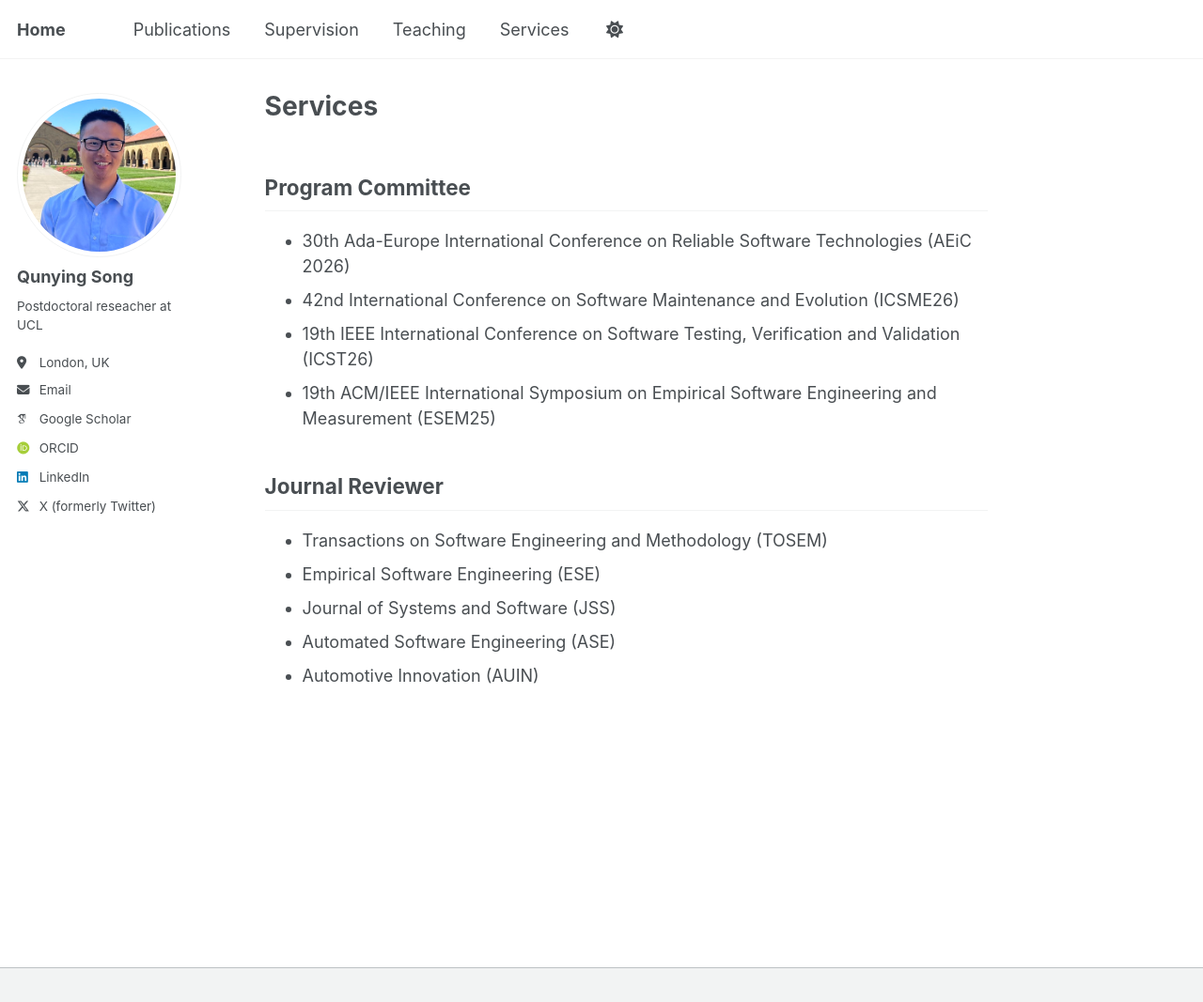
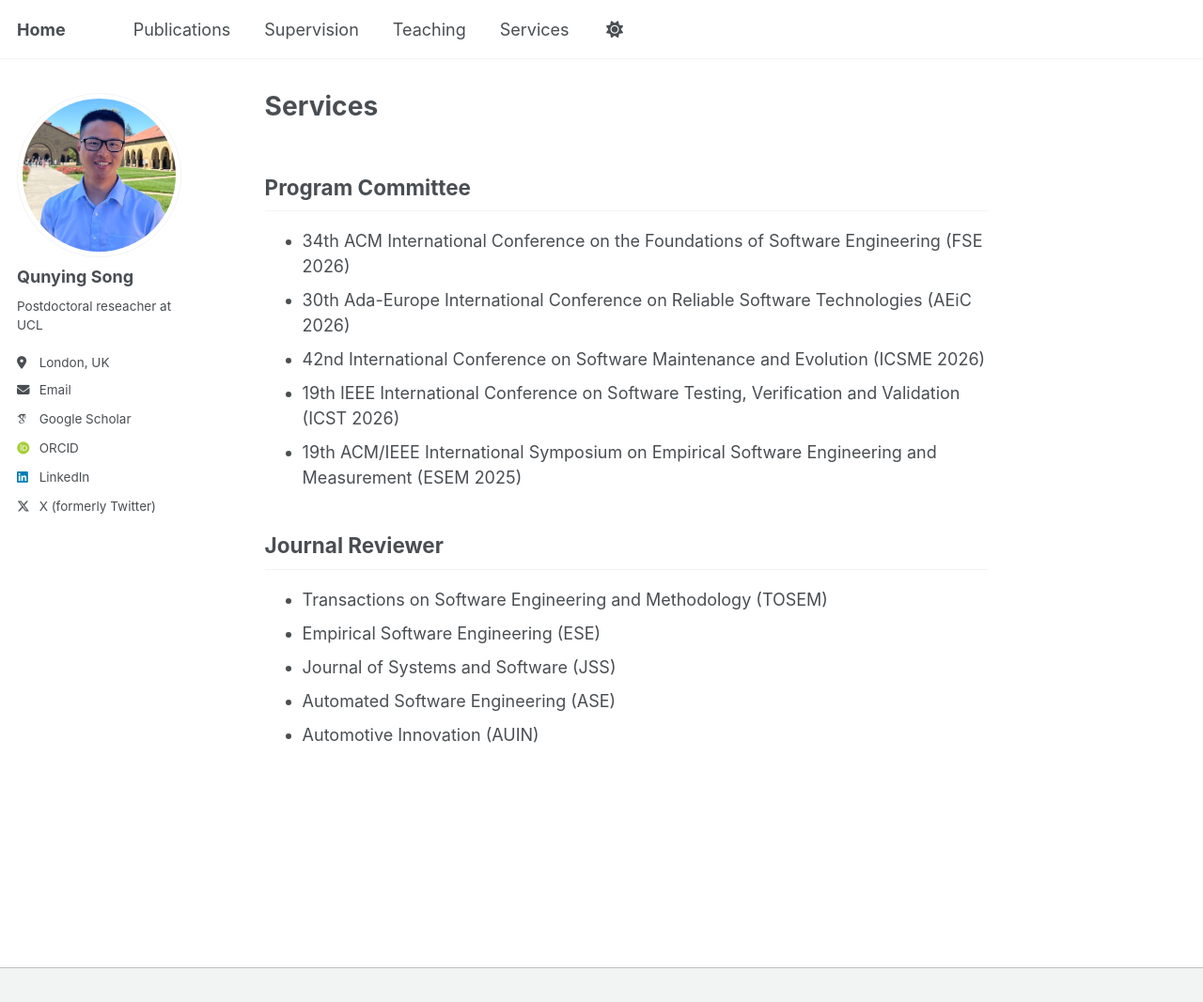
Before and after one commit to qunying-song/qunying-song.github.io, a Jekyll site: the page built from _services/services.md, in a window 1280 px wide and 1067 px high. Shown: the whole window at 94% size. Built offline with Jekyll 4.4.1, drawn with Linux system fonts in a browser that asks for light colours; some web fonts are replaced; a script that is not in the unit is left out.

Commit message:
Update conference years in services.md

```diff
--- a/_services/services.md
+++ b/_services/services.md
@@ -6,10 +6,11 @@ author_profile: true
 ---
 
 ## Program Committee
+- 34th ACM International Conference on the Foundations of Software Engineering (FSE 2026)
 - 30th Ada-Europe International Conference on Reliable Software Technologies (AEiC 2026)
-- 42nd International Conference on Software Maintenance and Evolution (ICSME26)
-- 19th IEEE International Conference on Software Testing, Verification and Validation (ICST26)
-- 19th ACM/IEEE International Symposium on Empirical Software Engineering and Measurement (ESEM25)
+- 42nd International Conference on Software Maintenance and Evolution (ICSME 2026)
+- 19th IEEE International Conference on Software Testing, Verification and Validation (ICST 2026)
+- 19th ACM/IEEE International Symposium on Empirical Software Engineering and Measurement (ESEM 2025)
 
 ## Journal Reviewer
 - Transactions on Software Engineering and Methodology (TOSEM)
```
